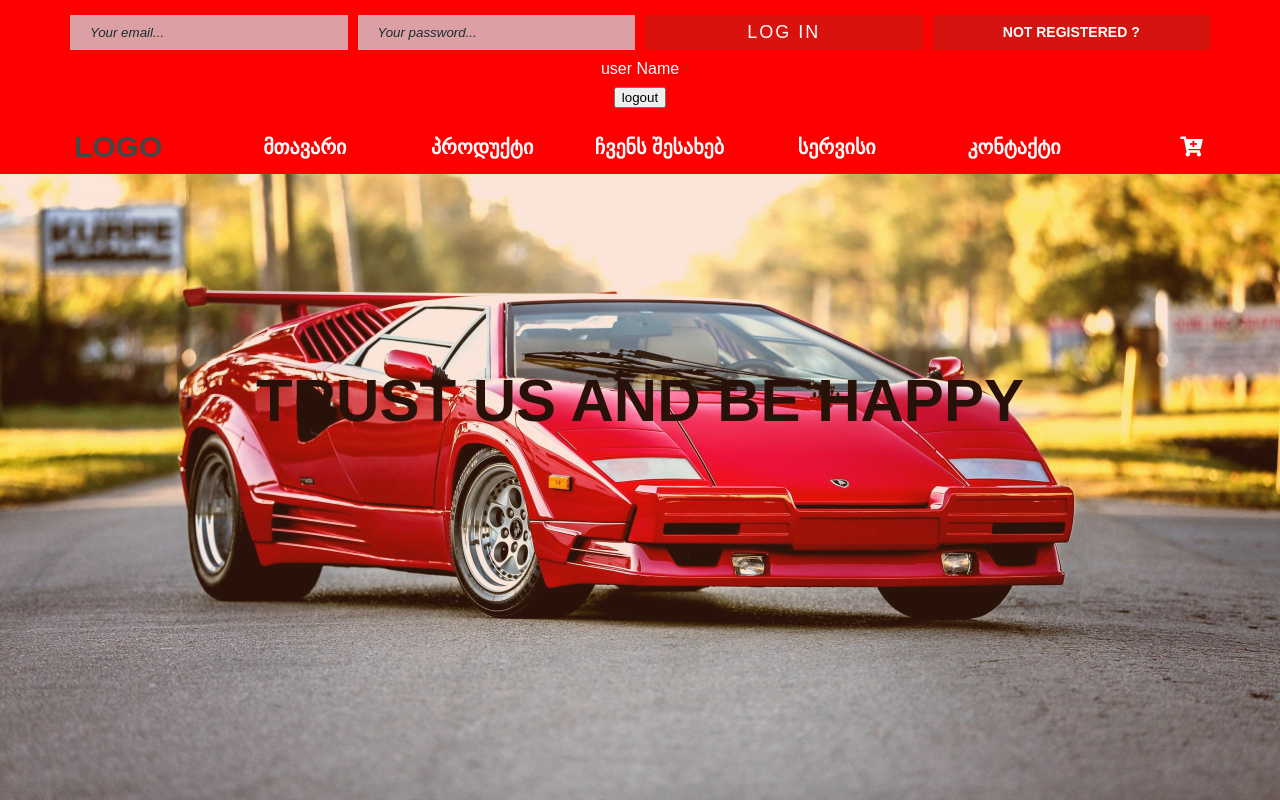
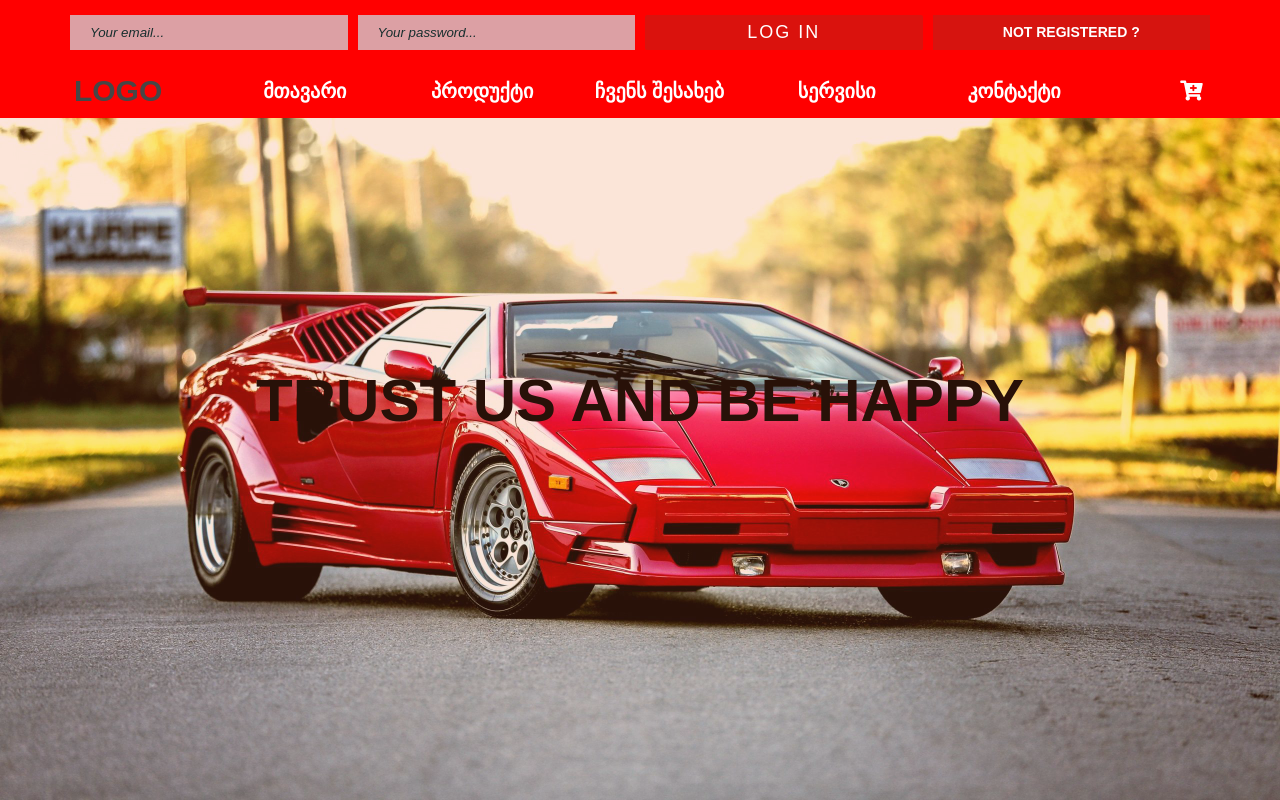
Before and after one commit to eleneshavishvili/carsgallery, a website: page index.html in a window 1280 px wide. Shown: the top 800 px of the page. Drawn offline with Linux system fonts and the light colour scheme; a web font is replaced by a local one.

Commit message:
Update index.html

```diff
--- a/index.html
+++ b/index.html
@@ -53,10 +53,10 @@
                 >not registered ?</a
               >
             </form>
-            <div class="logged-in">
+<!--             <div class="logged-in">
               <div class="user-name">user Name</div>
               <button class="log-out-btn">logout</button>
-            </div>
+            </div> -->
           </div>
         </section>
 
```
